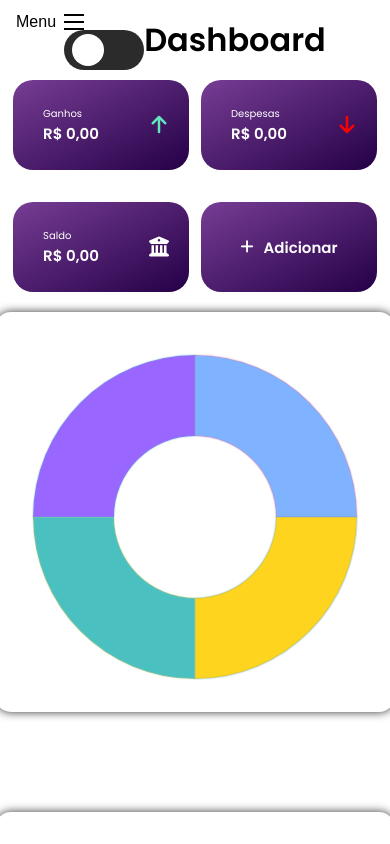
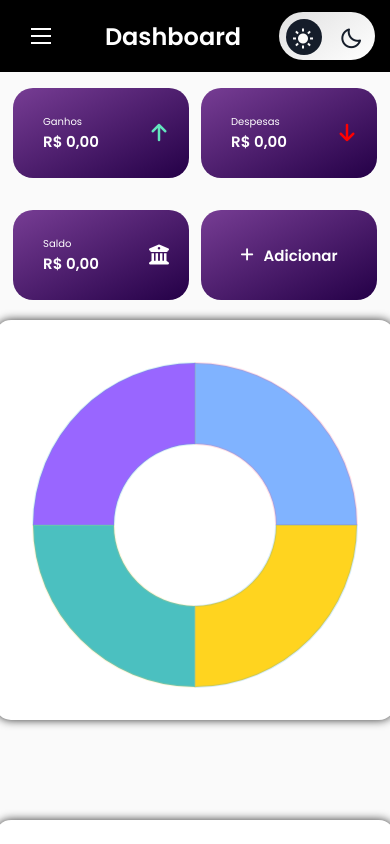
Before and after one commit to harrisondaniell/controle-financeiro, a plain HTML site: page index.html in a window 390 px wide. Shown: the top 844 px of the page. Drawn offline with nearby package versions, Linux system fonts and the light colour scheme.

Commit message:
melhorando menu mobile, estilizando button darkmode

```diff
--- a/css/darkmodeBtn.css
+++ b/css/darkmodeBtn.css
@@ -1,28 +1,74 @@
-#btn {
-  background-color: #2b2b2b;
-  width: 5rem;
-  height: 2.5rem;
-  border-radius: 10rem;
-  padding: 0 0.5rem;
+.toggle {
+  cursor: pointer;
+  position: relative;
   display: flex;
-  align-items: center;
-  cursor: pointer;
+  justify-content: space-between;
+  width: 96px;
+  height: 48px;
+  border-radius: 50px;
+  transition: .2s;
 }
 
-.inner-btn {
-  background-color: #fff;
-  width: 2rem;
-  height: 2rem;
+.toggle i {
+  width: 50%;
+  line-height: 53px;
+  text-align: center;
+  font-size: 24px;
+  z-index: 1;
+}
+
+.toggle .ball {
+  position: absolute;
+  width: 36px;
+  height: 36px;
+  margin: 7px;
   border-radius: 50%;
-  transition: transform .3s ease;
+  transition: .3s ease-out;
+}
+
+.btnDark input {
+  display: none;
 }
 
 
-body.dark #btn {
-  background-color: #fff;
+.light {
+  background: #fafafa;
 }
 
-body.dark .inner-btn {
-  background-color: #2b2b2b;
-  transform: translateX(2.5rem);
+.light .toggle {
+  background: linear-gradient(145deg, #e1e1e1, #fff);
 }
+
+.light .toggle .bxs-sun {
+  color: #fafafa;
+}
+
+.light .toggle .bx-moon {
+  color: #151d2a;
+}
+
+.light .toggle .ball {
+  background: #151d2a;
+}
+
+
+.dark {
+  background: #151d2a;
+}
+
+.dark .toggle {
+  background: #151d2a;
+}
+
+.dark .toggle .bx-sun {
+  color: #fafafa;
+}
+
+.dark .toggle .bxs-moon {
+  color: #151d2a;
+}
+
+.dark .toggle .ball {
+  background: #fafafa;
+  transform: translateX(48px);
+}
--- a/css/menuMobile.css
+++ b/css/menuMobile.css
@@ -2,22 +2,45 @@
   display: none;
 }
 
+#topo {
+  display: none;
+}
+
 @media (max-width: 700px) {
+
+  body {
+    overflow: auto;
+    padding-top: 10px;
+  }
+
+  #topo {
+    display: flex;
+    flex-direction: row;
+    align-items: center;
+    justify-content: space-between;
+    z-index: 90000;
+    position: fixed;
+    top: 0;
+    width: 100vw;
+    background-color: black;
+    padding: 12px 15px;
+  }
+
+  #topo h2 {
+    color: white;
+  }
+
   #btn-mobile {
     display: flex;
-    justify-content: flex-start;
-    align-items: center;
-    padding: .5rem 1rem;
+    padding: .9rem 1rem;
     font-size: 1rem;
     border: none;
     background: none;
     cursor: pointer;
     gap: .5rem;
-    top: 5px;
-    z-index: 90000;
-    position: fixed;
-    width: 20vw;
-    color: black;
+
+    color: white;
+    /* background-color: red; */
   }
 
   body.active #btn-mobile {
@@ -25,7 +48,7 @@
   }
 
   .first__item {
-    margin-top: 30px;
+    margin-top: 70px;
   }
 
 
@@ -63,4 +86,11 @@
     display: none;
   }
 
+  .top__pc {
+    display: none;
+  }
+
+
+
+
 }
--- a/css/reset.css
+++ b/css/reset.css
@@ -34,14 +34,9 @@ body.dark {
   /* --bg-side-bar: #240047; */
 }
 
-* {
-  margin: 0;
-  padding: 0;
-  box-sizing: border-box;
-}
-
 body {
-  min-height: 100vh;
+  max-height: 100%;
+  max-width: 100vw;
   display: flex;
   flex-direction: column;
   overflow-x: hidden;
--- a/css/sidebar.css
+++ b/css/sidebar.css
@@ -7,9 +7,7 @@
 }
 
 body {
-  position: relative;
   margin: 0;
-  /* padding: 2rem 0 0 6.75rem; */
   font-family: var(--body-font);
   font-size: var(--normal-font-size);
   transition: .5s;
@@ -43,7 +41,7 @@ a {
 }
 
 .nav {
-  height: 100%;
+  height: 100vh;
   display: flex;
   flex-direction: column;
   justify-content: space-between;
--- a/css/style.css
+++ b/css/style.css
@@ -8,15 +8,12 @@
 
 body {
   background-color: var(--bg-color);
-
 }
 
-.title {
+.top__pc {
   display: flex;
-  align-items: center;
-  width: 500px;
-  justify-content: center;
-  margin-bottom: 10px;
+  margin: 0px auto 20px auto;
+  gap: 10rem;
 }
 
 h1 {
@@ -127,11 +124,9 @@ section .card:nth-of-type(2) .icon {
 
 @media (max-width: 767px) {
   body {
-    width: 100vw;
+    max-width: 100vw;
     height: 100%;
-    overflow-x: hidden;
-    display: flex;
-    flex-direction: column;
+    overflow: auto;
   }
 
 
--- a/css/table.css
+++ b/css/table.css
@@ -1,6 +1,7 @@
 section.table {
-  width: 82vw;
-  min-height: 90vh;
+  width: 90vw;
+  /* height: 80vh; */
+  min-height: 84vh;
   background-color: #fff5;
   backdrop-filter: blur(7px);
   box-shadow: 0 .4rem .8rem #0005;
--- a/index.html
+++ b/index.html
@@ -4,15 +4,29 @@
 <head>
   <meta charset="UTF-8">
   <link rel="icon" href="data:,">
-  <meta name="viewport" content="width=device-width, initial-scale=1.0">
+  <meta name="viewport" content="width=device-width, initial-scale=1, minimum-scale=1" />
+  <link href="https://unpkg.com/boxicons@2.1.2/css/boxicons.min.css" rel="stylesheet">
+
   <link rel="stylesheet" href="./css/style.css">
   <title>Document</title>
 </head>
 
-<body id="body-pd" class="">
-  <button id="btn-mobile">Menu
-    <span id="hamburger"></span>
-  </button>
+<body id="body-pd" class="light">
+  <div id="topo">
+    <button id="btn-mobile">
+      <span id="hamburger"></span>
+    </button>
+    <h2>Dashboard</h2>
+    <div class="btnDark">
+      <input type="checkbox" id="toggle">
+      <label class="toggle" for="toggle">
+        <i class="bx bxs-sun"></i>
+        <i class="bx bx-moon"></i>
+        <span class="ball"></span>
+      </label>
+    </div>
+  </div>
+
   <header class="l-navbar" id="navbar">
     <nav class="nav">
       <div>
@@ -53,12 +67,19 @@
     </nav>
   </header>
   <main id="dashboard" class="section">
-    <div class="title">
-      <div id="btn" class="buttons">
-        <div class="inner-btn">
-        </div>
+
+    <div class="top__pc">
+      <h1>Dashboard</h1>
+      <div class="btnDark ">
+        <input type="checkbox" id="toggle">
+        <label class="toggle" for="toggle">
+          <i class="bx bxs-sun"></i>
+          <i class="bx bx-moon"></i>
+          <span class="ball"></span>
+        </label>
       </div>
-      <h1>Dashboard</h1>
+
+    </div>
 
     </div>
     <section class="section-cards">
--- a/js/modules/darkmode.js
+++ b/js/modules/darkmode.js
@@ -1,5 +1,13 @@
 export function handleTheme() {
-  const btn = document.getElementById('btn')
-  const innerBtn = document.querySelector('.inner-btn');
-  btn.addEventListener('click', () => document.body.classList.toggle('dark'));
+  const body = document.querySelector("body");
+  const toggle = document.querySelector("#toggle");
+  const sunIcon = document.querySelector(".toggle .bxs-sun");
+  const moonIcon = document.querySelector(".toggle .bx-moon");
+
+  toggle.addEventListener("change", () => {
+
+    body.classList.toggle("dark");
+    sunIcon.className = sunIcon.className == "bx bxs-sun" ? "bx bx-sun" : "bx bxs-sun";
+    moonIcon.className = moonIcon.className == "bx bxs-moon" ? "bx bx-moon" : "bx bxs-moon";
+  });
 }
```
Also changed, not shown: css/graphics.css (line endings or trailing spaces).
